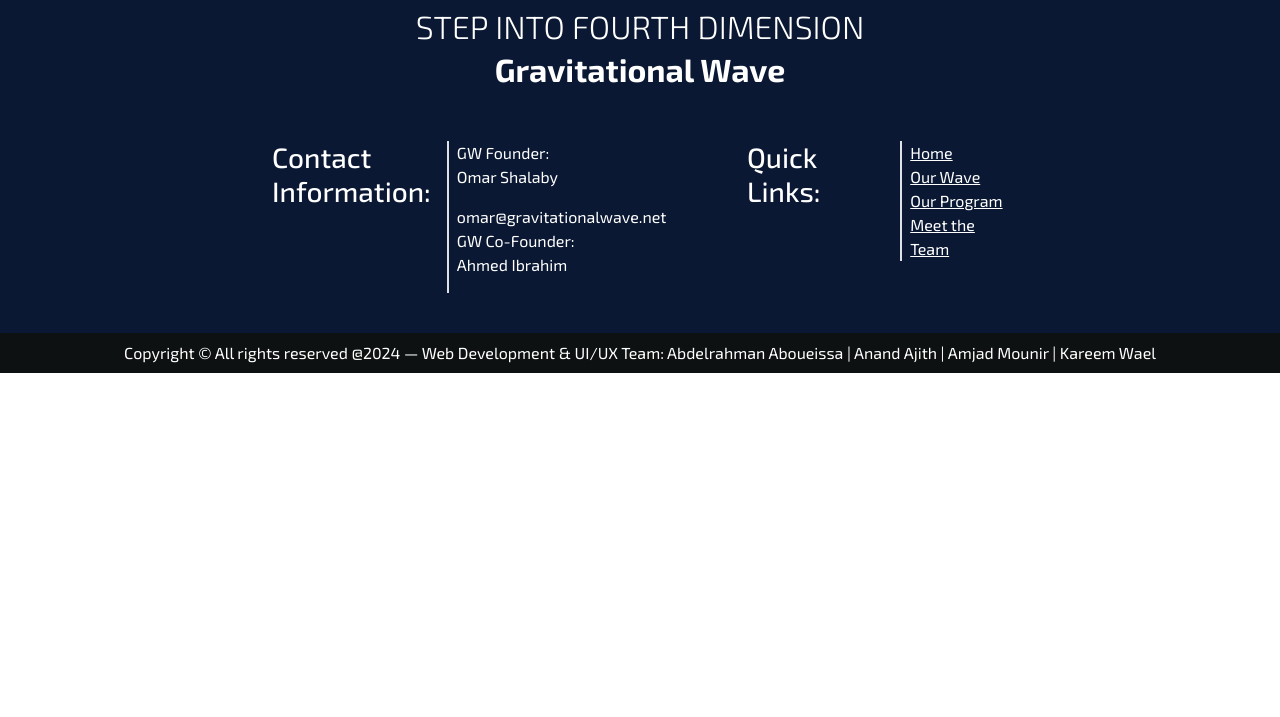
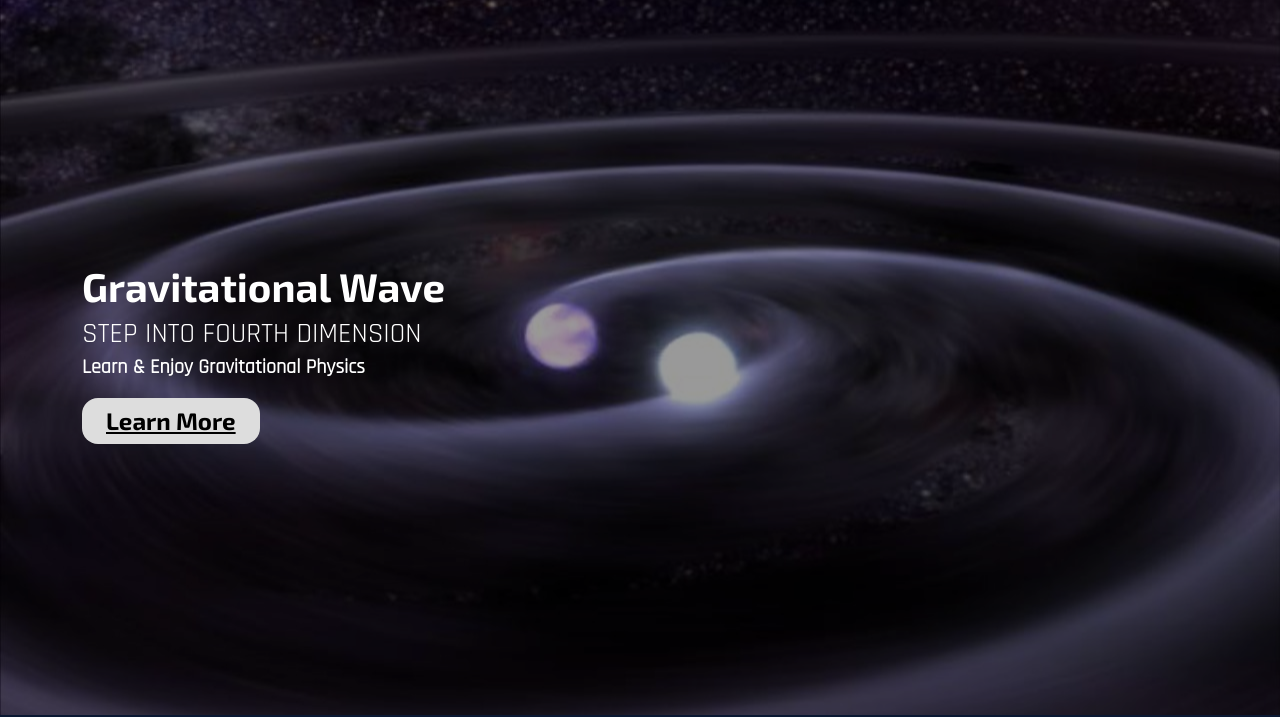
Before and after one commit to Glory-Dev/gw-oct, a website: page stage/index.html in a window 1280 px wide. Shown: the part 85-802 px from the top of the page. Drawn offline with Linux system fonts and the light colour scheme.

Commit message:
home page landing

```diff
--- a/stage/css/main.scss
+++ b/stage/css/main.scss
@@ -8,8 +8,8 @@
 @import "./sass/layout/global-rules";
 
 body {
+  // Layout
   @import "./sass/layout/navbar";
-  // Layout
   @import "./sass/layout/footer";
   // Pages
   @import "./sass/pages/home";
--- a/stage/css/sass/_components.scss
+++ b/stage/css/sass/_components.scss
@@ -0,0 +1,19 @@
+.primary-btn {
+  display: inline-block;
+  color: black;
+  background-color: #ddd;
+  text-decoration: underline;
+  padding: 0.3rem 1.5rem;
+  border-radius: 1rem;
+  font: {
+    size: 1.5rem;
+    weight: bold;
+    family: $body-tertiary-font;
+  }
+  transition: $trans-duration;
+
+  &:hover {
+    transform: scale(1.1);
+  background-color: #fff;
+  }
+}
--- a/stage/css/sass/pages/_home.scss
+++ b/stage/css/sass/pages/_home.scss
@@ -0,0 +1,27 @@
+.home {
+  .landing {
+    min-height: calc(100vh - 76px);
+    background: {
+      image: url("./../imgs/landing.jpeg");
+      size: cover;
+      position: center;
+    }
+    @media (max-width: 768px) {
+      background-position: left;
+    }
+    position: relative;
+    &::before {
+      content: '';
+      position: absolute;
+      top: 0;
+      left: 0;
+      width: 100%;
+      height: 100%;
+      background-color: rgba(black, 0.4);
+    }
+
+    .text {
+      position: relative;
+    }
+  }
+}
--- a/stage/index.html
+++ b/stage/index.html
@@ -41,6 +41,21 @@
     </div>
   </nav>
   <!-- END Navbar -->
+
+  <main class="home">
+    <!-- START Landing -->
+    <section class="landing d-flex text-center text-md-start align-items-center">
+      <div class="container">
+        <div class="text">
+          <h1 class="ff-exo-2 fw-bold">Gravitational Wave</h1>
+          <h2 class="fs-3 mb-0 text-uppercase">Step Into Fourth Dimension</h2>
+          <p class="fs-5 ff-rajdhani fw-bold">Learn & Enjoy Gravitational Physics</p>
+          <a href="#" class="primary-btn">Learn More</a>
+        </div>
+      </div>
+    </section>
+    <!-- END Landing -->
+  </main>
 
   <!-- START Footer -->
   <footer class="footer primary-bg ff-exo-2">
```
Also changed, not shown: stage/css/main.css, 1 other file.
